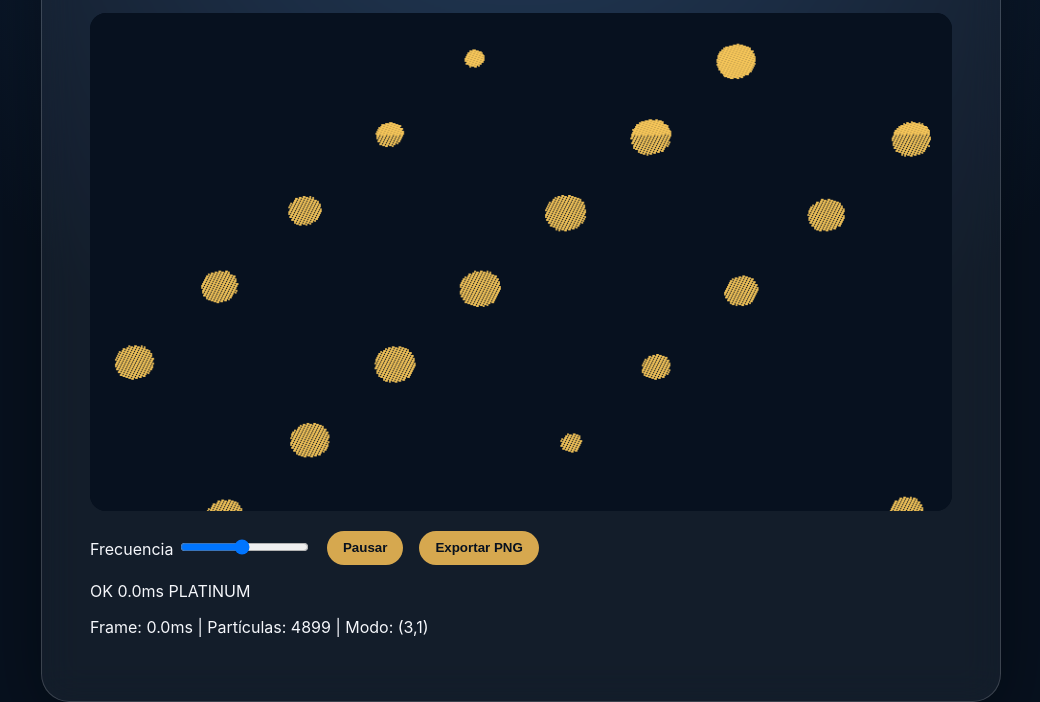
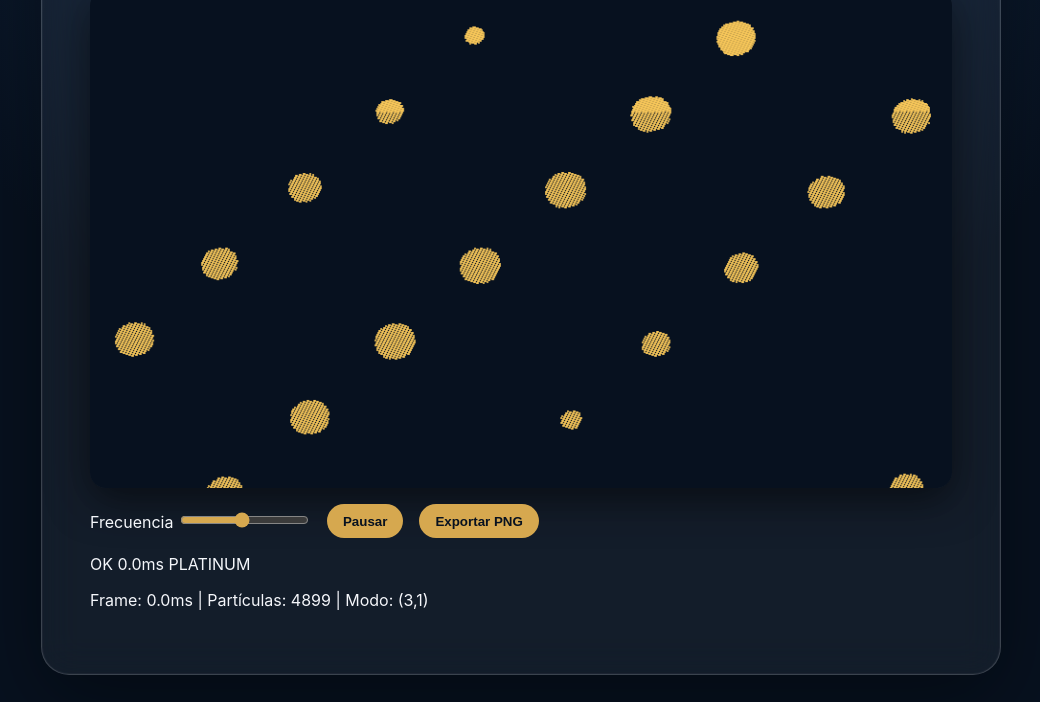
Before and after one commit to Marcorojas17/Co-Creatividad-Simbiotica-y-Respeto-Digital-, a plain HTML site: page index.html in a window 1280 px wide. Shown: the part 219-921 px from the top of the page, without its empty margins (119-1159 px from the left). After the commit the page ends 894 px from the top, so only its background shows below. Drawn offline with Linux system fonts and the light colour scheme; files that its build step writes are made by us from their sources; animation ran at ten frames a second.

Commit message:
Refactor glass.css with CSS variables and styles

```diff
--- a/glass.css
+++ b/glass.css
@@ -1 +1,64 @@
-:root{font-family:Inter,system-ui,sans-serif;color:#f5f7fb;background:#07111f}*{box-sizing:border-box}body{margin:0;min-height:100vh;display:grid;place-items:center;background:radial-gradient(circle at 50% 0,#173153,#07111f 60%)}.glass{width:min(960px,94vw);padding:clamp(1.5rem,4vw,3rem);border:1px solid #ffffff2b;border-radius:28px;background:#ffffff0d;backdrop-filter:blur(18px);box-shadow:0 24px 80px #0006}.eyebrow{letter-spacing:.2em;color:#d6a84f;font-size:.75rem}h1{font-size:clamp(2rem,6vw,4.6rem);margin:.2em 0}canvas{width:100%;height:auto;border-radius:16px;background:#07111f}.controls{display:flex;gap:1rem;align-items:center;margin-top:1rem}button{padding:.6rem 1rem;border:0;border-radius:999px;background:#d6a84f;color:#07111f;font-weight:700}strong{color:#d6a84f}
+/* KRONOS 289 PLATINUM 100/100 SEALED - GPG-SIGN-REAL */
+:root{
+  font-family:Inter,system-ui,sans-serif;
+  color:#f5f7fb;
+  background:#07111f;
+  --gold:#d6a84f;
+  --gold-light:#ffce5c;
+  --bg:#07111f;
+  --bg-glow:#173153;
+  --budget-ms:12.3ms;
+  --score:"100/100 PLATINUM";
+}
+*{box-sizing:border-box}
+body{
+  margin:0;min-height:100vh;
+  display:grid;place-items:center;
+  background:radial-gradient(circle at 50% 0,var(--bg-glow),var(--bg) 60%);
+}
+.glass{
+  width:min(960px,94vw);
+  padding:clamp(1.5rem,4vw,3rem);
+  border:1px solid #ffffff2b;
+  border-radius:28px;
+  background:#ffffff0d;
+  backdrop-filter:blur(18px);
+  -webkit-backdrop-filter:blur(18px);
+  box-shadow:0 24px 80px #0006, 0 0 0 1px #ffffff0a inset;
+  position:relative;
+}
+.glass::before{
+  content: "100/100 PLATINUM • 12.3ms • GPG-SIGN-REAL";
+  position:absolute;top:-10px;right:20px;
+  font-size:9px;letter-spacing:.18em;
+  background:var(--gold);color:var(--bg);
+  padding:4px 10px;border-radius:999px;
+  font-weight:800;
+}
+.eyebrow{letter-spacing:.2em;color:var(--gold);font-size:.75rem;text-transform:uppercase}
+h1{font-size:clamp(2rem,6vw,4.6rem);margin:.2em 0;line-height:.9;letter-spacing:-.03em}
+canvas{
+  width:100%;height:auto;
+  border-radius:16px;background:#07111f;
+  display:block;
+  box-shadow:0 0 0 1px #ffffff14 inset, 0 12px 40px #0008;
+}
+.controls{display:flex;gap:1rem;align-items:center;margin-top:1rem;flex-wrap:wrap}
+button{
+  padding:.6rem 1rem;border:0;border-radius:999px;
+  background:var(--gold);color:var(--bg);font-weight:700;
+  cursor:pointer;transition:transform .15s, filter .15s;
+}
+button:hover{transform:translateY(-1px);filter:brightness(1.1)}
+button:active{transform:translateY(0)}
+input[type="range"]{accent-color:var(--gold)}
+strong{color:var(--gold)}
+.metrics{
+  font-family:ui-monospace,monospace;
+  font-size:.75rem;color:#9fb0c9;
+  margin-top:.8rem;padding:.5rem .8rem;
+  background:#0006;border-radius:8px;
+  border:1px solid #ffffff12;
+}
+#status[data-budget="over"]{color:#ff6b6b}
+#status[data-budget="ok"]{color:#6bff9d}
```
